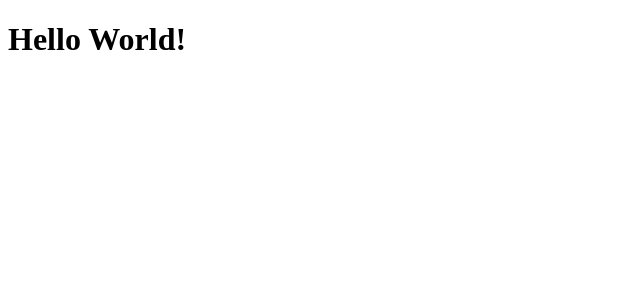
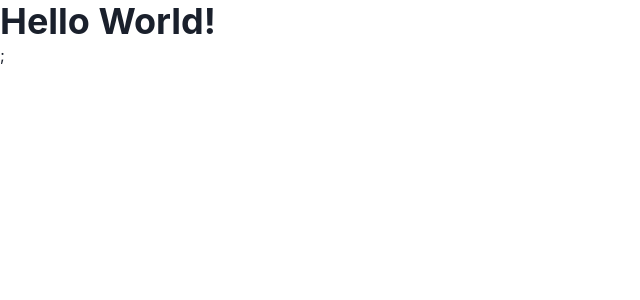
Before and after one commit to nagaremono/portfolio-v2, a Next.js app: page / in a window 1280 px wide. Shown: the top 300 px of the page, without its empty margins (0-640 px from the left). Built offline with nearby package versions, Linux system fonts and the light colour scheme.

Commit message:
add chakra to the project

```diff
--- a/package.json
+++ b/package.json
@@ -8,6 +8,10 @@
     "start": "next start"
   },
   "dependencies": {
+    "@chakra-ui/react": "^1.3.3",
+    "@emotion/react": "^11.1.5",
+    "@emotion/styled": "^11.1.5",
+    "framer-motion": "^3.7.0",
     "next": "10.0.7",
     "react": "17.0.1",
     "react-dom": "17.0.1"
--- a/src/pages/_app.tsx
+++ b/src/pages/_app.tsx
@@ -1,7 +1,12 @@
+import { ChakraProvider } from '@chakra-ui/react';
 import { AppProps } from 'next/dist/next-server/lib/router/router';
 
 const MyApp = ({ Component, pageProps }: AppProps) => {
-  return <Component {...pageProps} />;
+  return (
+    <ChakraProvider resetCSS>
+      <Component {...pageProps} />;
+    </ChakraProvider>
+  );
 };
 
 export default MyApp;
--- a/src/pages/index.tsx
+++ b/src/pages/index.tsx
@@ -1,5 +1,7 @@
+import { Heading } from '@chakra-ui/react';
+
 const Home: React.FC = () => {
-  return <h1>Hello World!</h1>;
+  return <Heading as="h1">Hello World!</Heading>;
 };
 
 export default Home;
```
Also changed, not shown: 1 other file (tests, documents, lock files or other folders).
